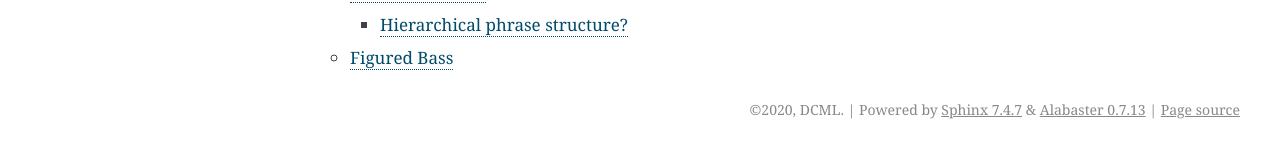
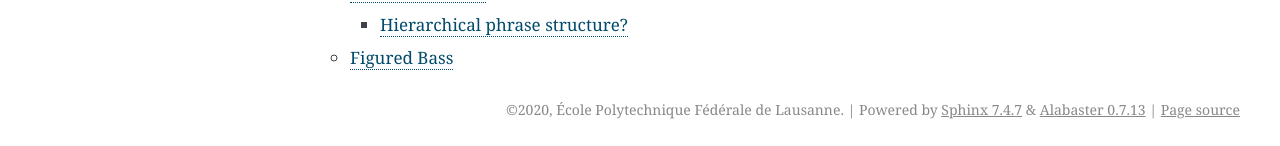
Before and after one commit to DCMLab/standards, a Sphinx documentation site: the page built from docs/source/index.rst, in a window 1280 px wide. Shown: the part 1200-1346 px from the top of the page. Built offline with Sphinx 7.4.7, drawn with Linux system fonts in a browser that asks for light colours.

Commit message:
added version number to docs

```diff
--- a/docs/source/conf.py
+++ b/docs/source/conf.py
@@ -18,11 +18,11 @@
 # -- Project information -----------------------------------------------------
 
 project = 'Harmonic Annotation Guidelines'
-copyright = '2020, DCML'
-author = 'DCML'
+copyright = '2020, École Polytechnique Fédérale de Lausanne'
+author = 'Digital and Cognitive Musicology Lab'
 
 # The full version, including alpha/beta/rc tags
-release = '0.0.1'
+release = '2.2.0'
 
 
 # -- General configuration ---------------------------------------------------
```
Also changed, not shown: 9 other files.
